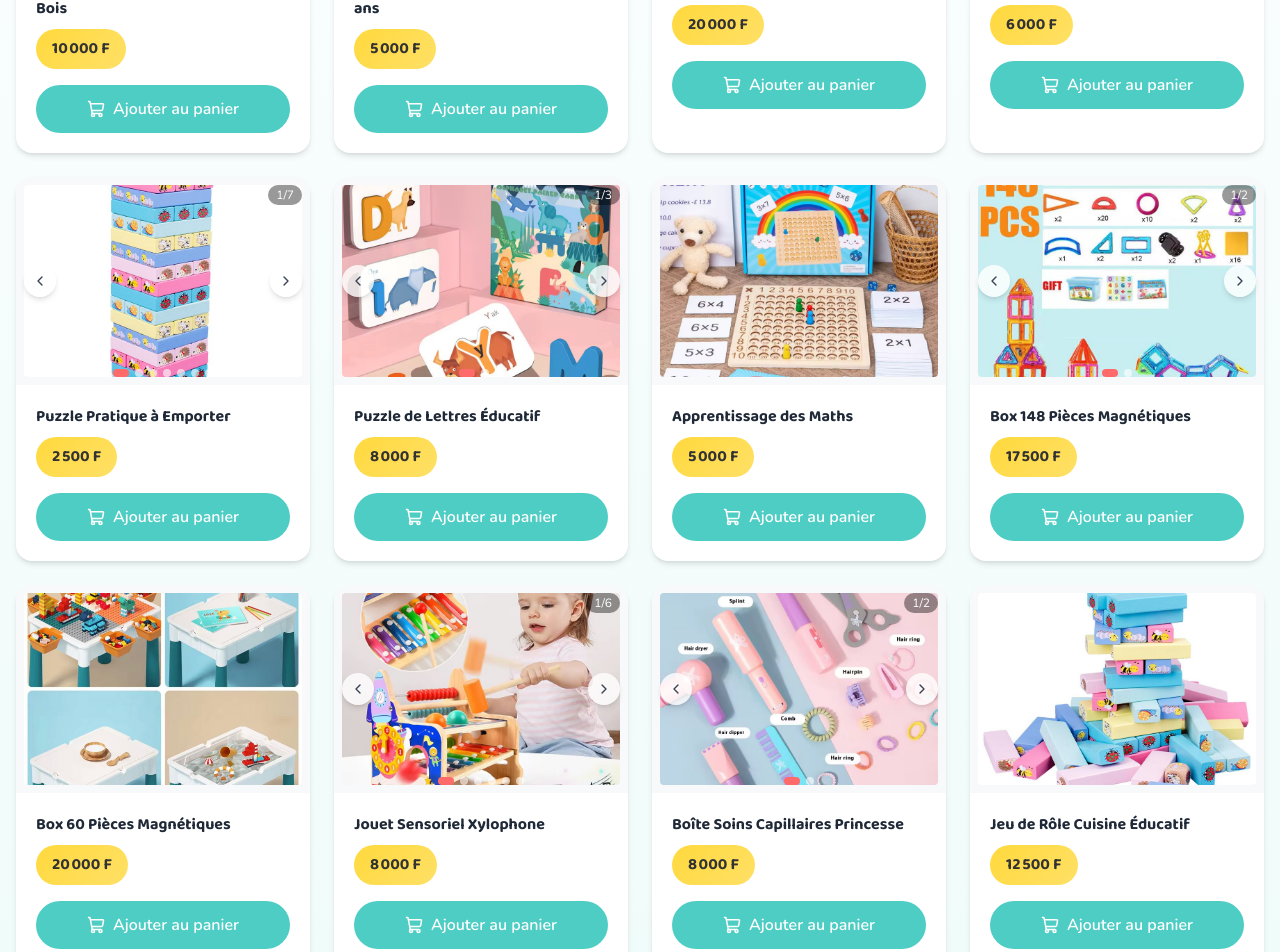
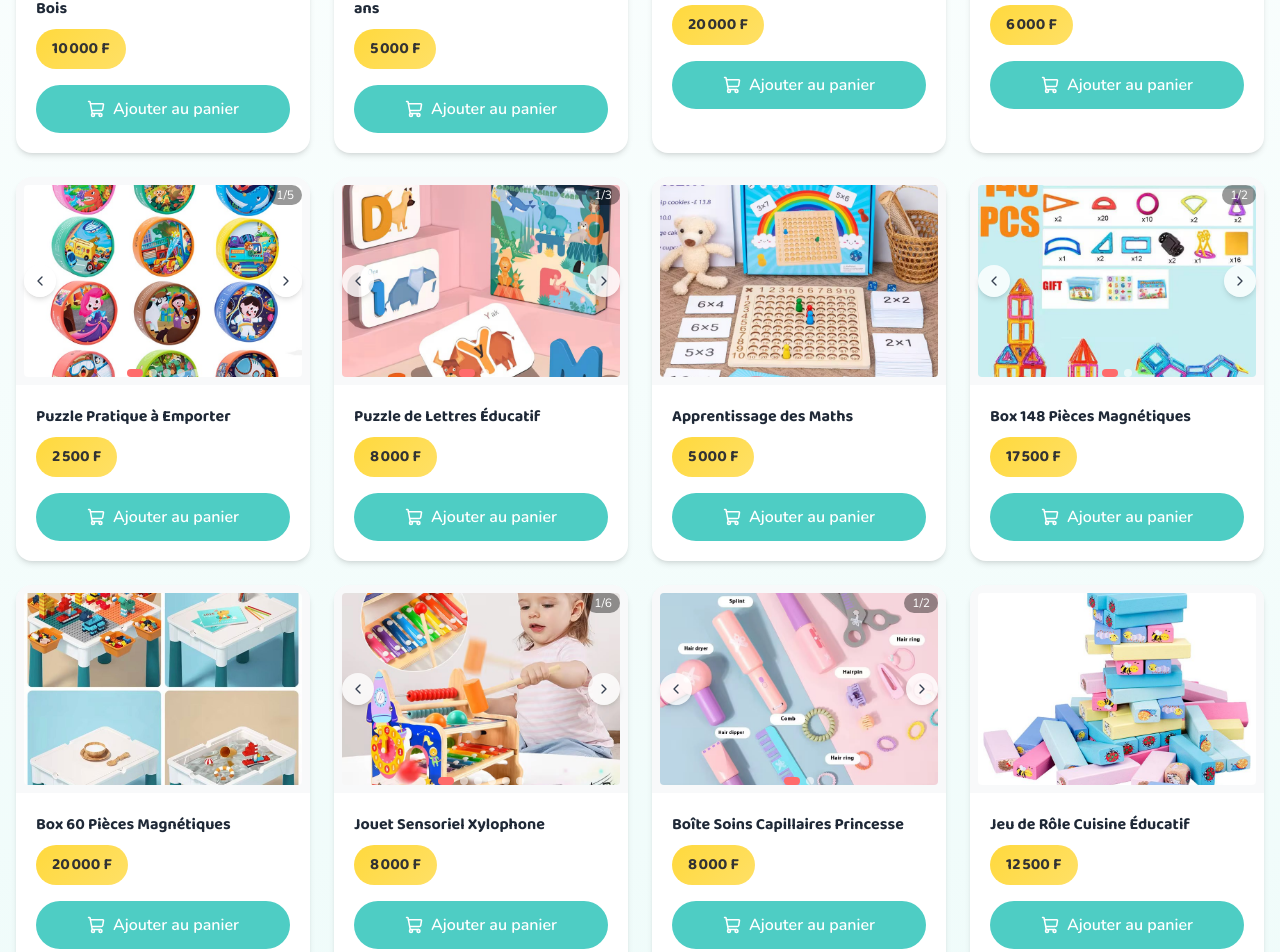
Before and after one commit to nursiepotter-hub/e-kids-store, a React (Vite) app: page /produits in a window 1280 px wide. Shown: the part 903-1855 px from the top of the page. Built offline with nearby package versions, Linux system fonts and the light colour scheme.

Commit message:
supprime image 1 et 5 du puzzle pratique

```diff
--- a/src/data/products.ts
+++ b/src/data/products.ts
@@ -62,7 +62,7 @@ export const products: Product[] = [
     id: 'puzzle-voyage',
     name: 'Puzzle Pratique à Emporter',
     price: 2500,
-    images: ['/images/produit-7.jpeg', '/images/toy14.jpeg', '/images/toy15.jpeg', '/images/toy16.jpeg', '/images/toy17.jpeg', '/images/toy18.jpeg', '/images/toy19.jpeg'],
+    images: ['/images/toy14.jpeg', '/images/toy15.jpeg', '/images/toy16.jpeg', '/images/toy18.jpeg', '/images/toy19.jpeg'],
     category: 'puzzles',
     description: 'Puzzle compact et facile à transporter.',
   },
```
